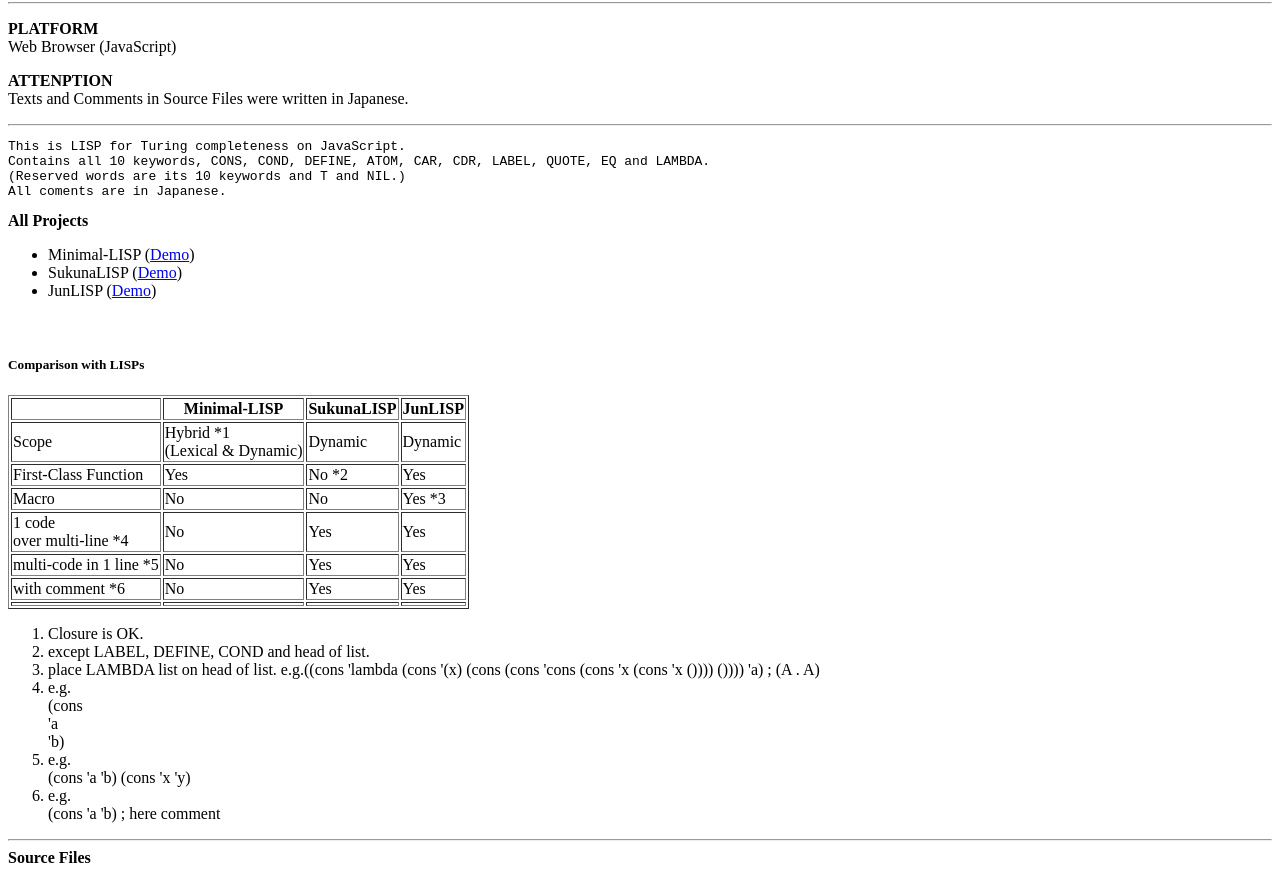
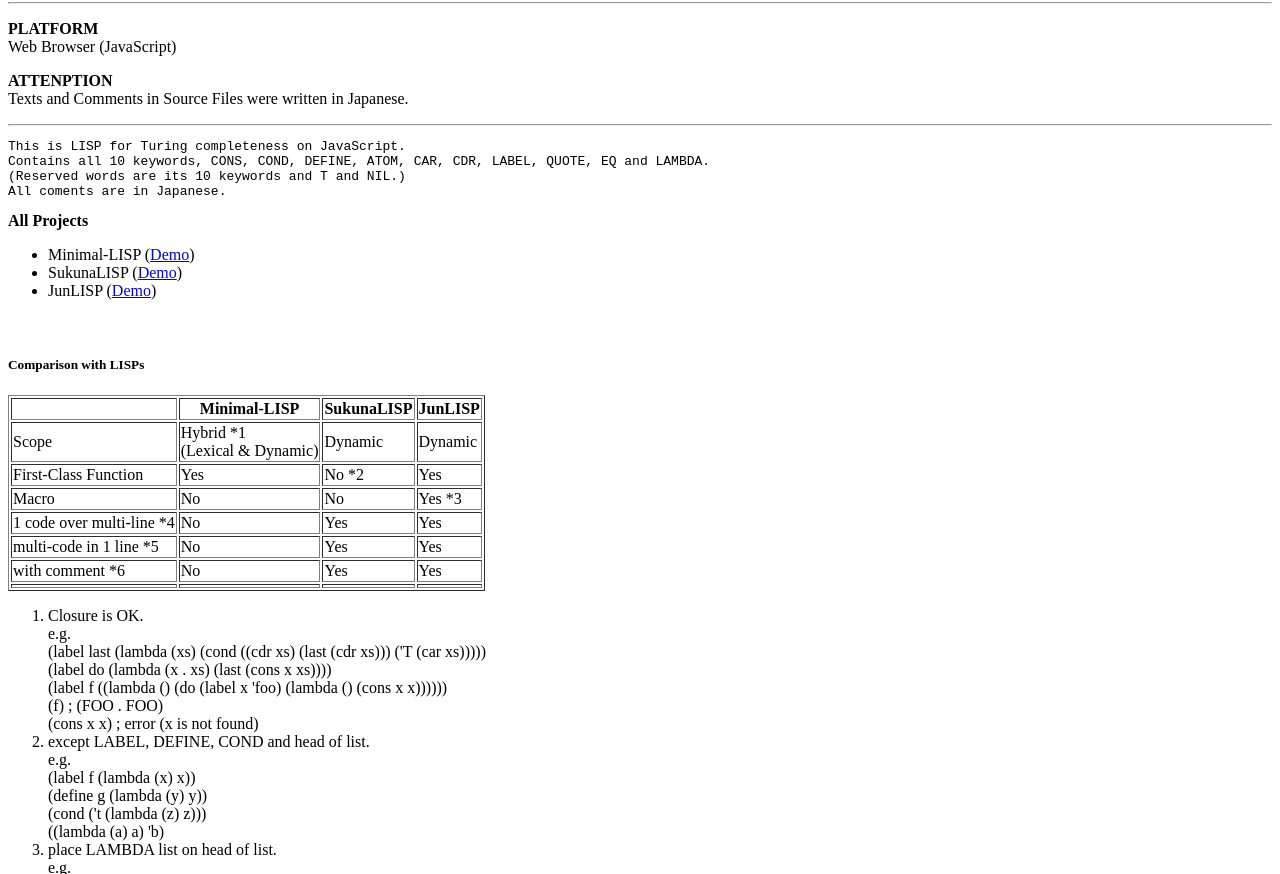
Before and after one commit to neetsdkasu/LittleLisp, a plain HTML site: page index.html in a window 1280 px wide. Shown: the part 64-938 px from the top of the page. Drawn offline with Linux system fonts and the light colour scheme.

Commit message:
Update index.html

```diff
--- a/index.html
+++ b/index.html
@@ -42,18 +42,18 @@ All coments are in Japanese.
  <tr><td>Scope</td><td>Hybrid *1<br>(Lexical &amp; Dynamic)</td><td>Dynamic</td><td>Dynamic</td></tr>
  <tr><td>First-Class Function</td><td>Yes</td><td>No *2</td><td>Yes</td></tr>
  <tr><td>Macro</td><td>No</td><td>No</td><td>Yes *3</td></tr>
- <tr><td>1 code<br>over multi-line *4</td><td>No</td><td>Yes</td><td>Yes</td></tr>
+ <tr><td>1 code over multi-line *4</td><td>No</td><td>Yes</td><td>Yes</td></tr>
  <tr><td>multi-code in 1 line *5</td><td>No</td><td>Yes</td><td>Yes</td></tr>
  <tr><td>with comment *6</td><td>No</td><td>Yes</td><td>Yes</td></tr>
  <tr><td></td><td></td><td></td><td></td></tr>
 </table>
 <ol>
- <li>Closure is OK.</li>
- <li>except LABEL, DEFINE, COND and head of list.</li>
- <li>place LAMBDA list on head of list.  e.g.<span>((cons 'lambda (cons '(x) (cons (cons 'cons (cons 'x (cons 'x ()))) ()))) 'a) ; (A . A)</span></li>
+ <li>Closure is OK.<br>e.g.<br><span>(label last (lambda (xs) (cond ((cdr xs) (last (cdr xs))) ('T (car xs)))))<br>(label do (lambda (x . xs) (last (cons x xs))))<br>(label f ((lambda () (do (label x 'foo) (lambda () (cons x x))))))<br>(f) ; (FOO . FOO)<br>(cons x x) ; error (x is not found)</span></li>
+ <li>except LABEL, DEFINE, COND and head of list.<br>e.g.<br><span>(label f (lambda (x) x))<br>(define g (lambda (y) y))<br>(cond ('t (lambda (z) z)))<br>((lambda (a) a) 'b)</span></li>
+ <li>place LAMBDA list on head of list. <br>e.g.<br><span>((cons 'lambda (cons '(x) (cons (cons 'cons (cons 'x (cons 'x ()))) ()))) 'a) ; (A . A)</span></li>
  <li>e.g.<br><span>(cons<br> 'a<br> 'b)</span></li>
  <li>e.g.<br><span>(cons 'a 'b) (cons 'x 'y)</span></li>
- <li>e.g.<br><span>(cons 'a 'b) ; here comment</span></li>
+ <li>e.g.<br><span>(cons 'a 'b) ; comment here</span></li>
 </ol>
 
 <hr>
```
